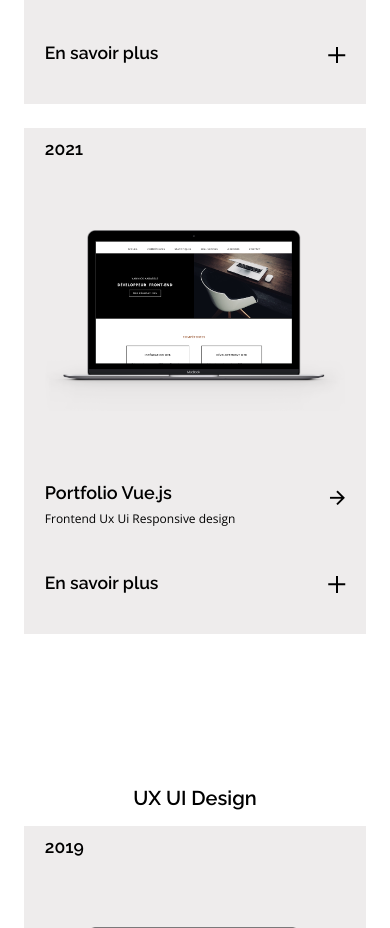
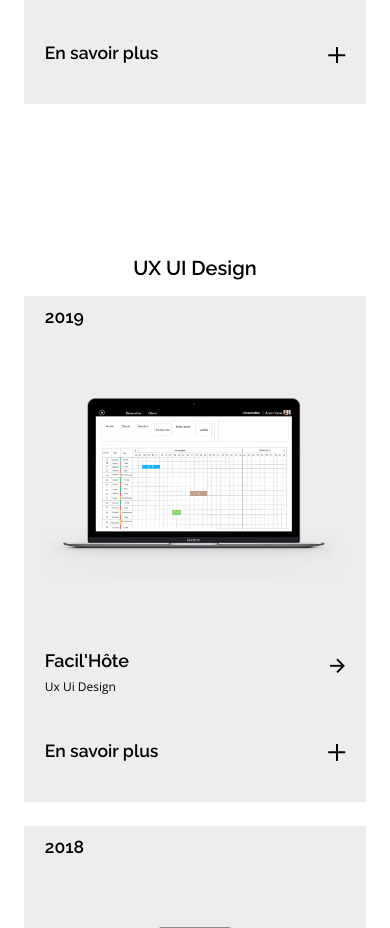
Before and after one commit to kayancodes/realisations, a plain HTML site: page index.html in a window 390 px wide. Shown: the part 1781-2709 px from the top of the page. Drawn offline with nearby package versions, Linux system fonts and the light colour scheme.

Commit message:
qa!
qa!

q
:q

:q
q!

:q!
:wq

```diff
--- a/index.html
+++ b/index.html
@@ -294,73 +294,7 @@
                 </div>
                 <!------- FIN  PROJET 1 ------>
 
-                <!------- DEBUT  PROJET 1 ------>
-                <div class="portfolio__card">
-                    <div class="portfolio__date">
-                        <h3>2021</h3>
-                    </div>
 
-                    <div class="portfolio__bkg"><img src="assets/img/png__portfoliovuejs.png" alt=""></div>
-
-                    <a href="https://kayancodes.github.io/portfolio_vuejs/#/" target="_blank"
-                        class="portfolio__data-link">
-                        <div class="portfolio__data-contenair grid">
-                            <div class="portfolio__data">
-                                <h3 class="portfolio__title">Portfolio Vue.js</h3>
-                                <span class="portfolio__subtitle">Frontend Ux Ui Responsive design</span>
-                            </div>
-                            <a href="https://kayancodes.github.io/portfolio_vuejs/#/"
-                                class="portfolio__button-redirection portfolio__button" target="_blank">
-                                <i class="ri-arrow-right-line portfolio__icon"></i>
-                            </a>
-                        </div>
-                    </a>
-
-                    <div class="portfolio__data-plus accordion">
-                        <div class="option">
-                            <input type="checkbox" id="toggle6" class="toggle" />
-                             <label class="title" for="toggle6">
-                                <h3>En savoir plus</h3>
-                            </label>
-
-                            <div class="content">
-                                <ul class="portfolio__modal-pano">
-                                    <div class="portfolio__modal-contenair grid">
-                                        <li class="portfolio__modal-projet">
-                                            <h3>Rôles joué </h3>
-                                            <p>Ux Ui Designer</p>
-                                            <p>Développeur Frontend</p>
-                                        </li>
-                                        <li class="portfolio__modal-projet">
-                                            <h3>Outils</h3>
-                                            <p>Vue.js - NPM - Webkit - HTML - CSS - SASS - Responsive Design - BEM -
-                                                Flexbox -
-                                                Photoshop</p>
-                                        </li>
-                                        <li class="portfolio__modal-projet">
-                                            <h3>Nombre de pages</h3>
-                                            <p>3</p>
-                                        </li>
-                                        <li class="portfolio__modal-projet">
-                                            <h3>Client </h3>
-                                            <p>Projet personnel</p>
-                                        </li>
-                                        <li class="portfolio__modal-projet">
-                                            <h3>Date de réalisation :</h3>
-                                            <p>2021</p>
-                                        </li>
-                                        <li class="portfolio__modal-projet">
-                                            <h3>Objectifs</h3>
-                                            <p>Réalisé en 2021, mon portfolio a pour but de présenter mes compétences,
-                                                mes réalisations et mon parcours.</p>
-                                        </li>
-                                    </div>
-                                </ul>
-                            </div>
-                        </div>
-                    </div>
-                </div>
-                <!------- FIN  PROJET 1 ------>
 
 
 
```
